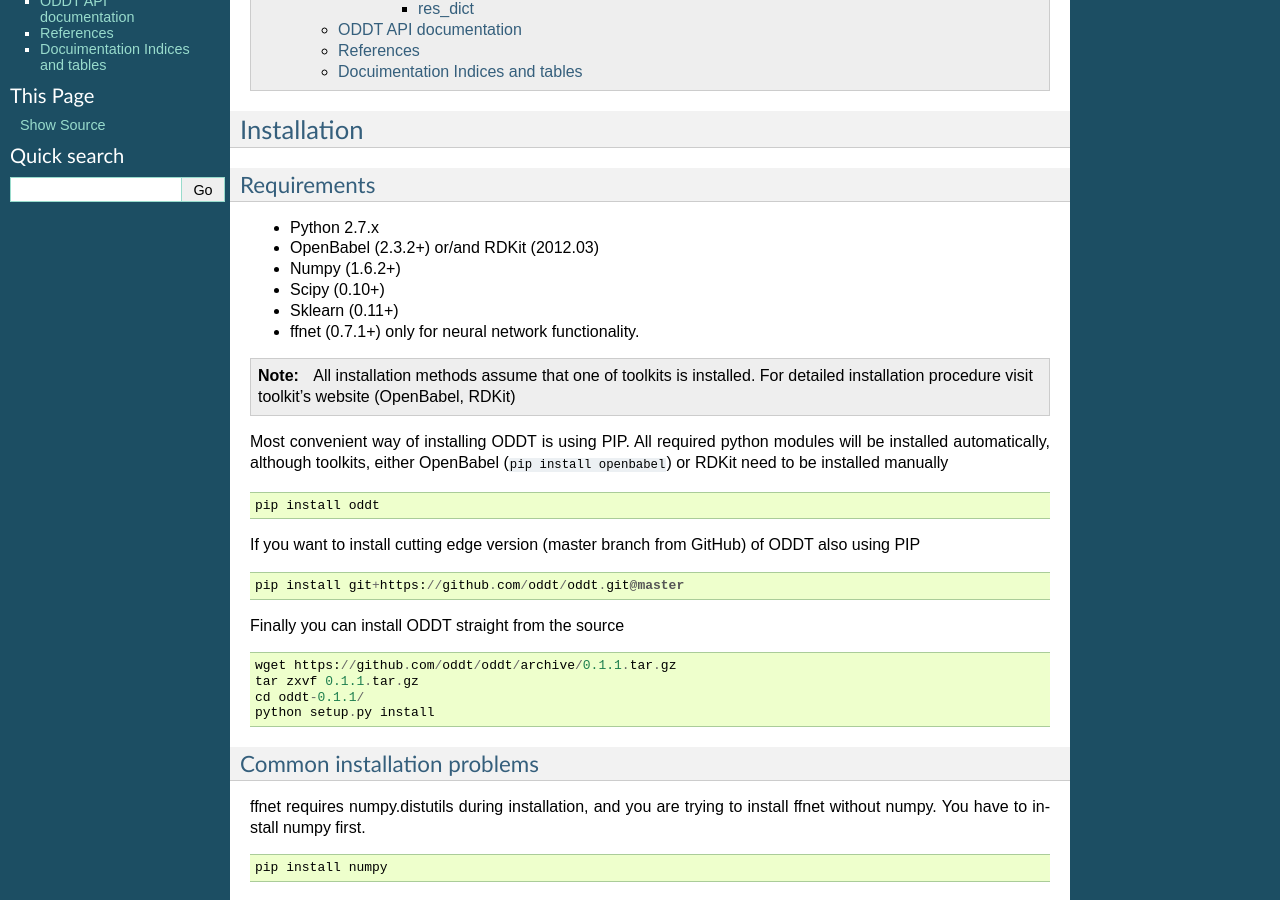
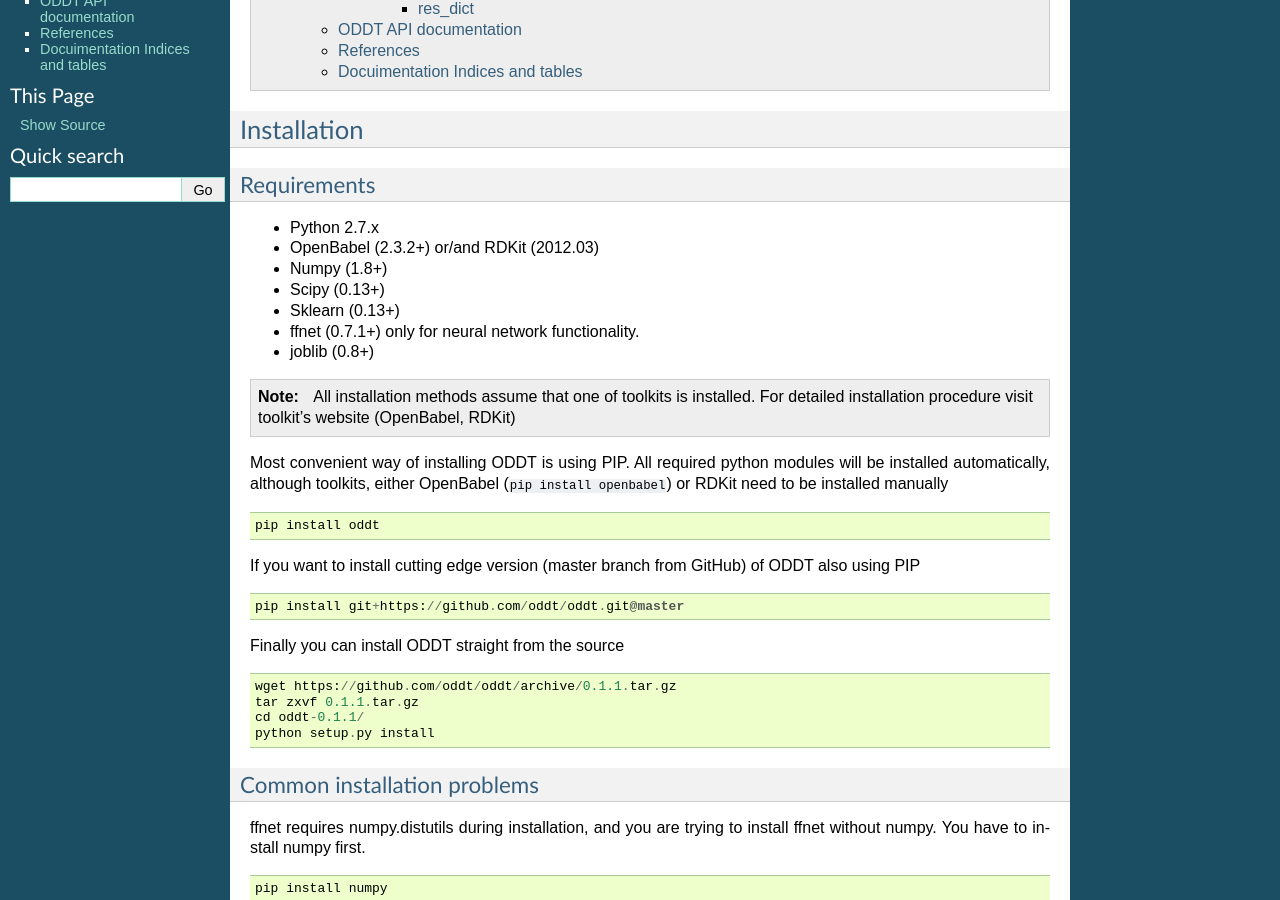
Before and after one commit to oddt/oddt, a Sphinx documentation site: the page built from docs/index.rst, in a window 1280 px wide and 900 px high, scrolled down 353 px. Built offline with Sphinx 7.4.7, drawn with Linux system fonts in a browser that asks for light colours; pages that are not in the unit, such as notebooks, are missing from menus.

Commit message:
Update versions of requirements

```diff
--- a/docs/index.rst
+++ b/docs/index.rst
@@ -16,10 +16,11 @@
 
 * Python 2.7.x
 * OpenBabel (2.3.2+) or/and RDKit (2012.03)
-* Numpy (1.6.2+)
-* Scipy (0.10+)
-* Sklearn (0.11+)
+* Numpy (1.8+)
+* Scipy (0.13+)
+* Sklearn (0.13+)
 * ffnet (0.7.1+) only for neural network functionality.
+* joblib (0.8+)
 
 .. note:: All installation methods assume that one of toolkits is installed. For detailed installation procedure visit toolkit’s website (OpenBabel, RDKit)
 
```
